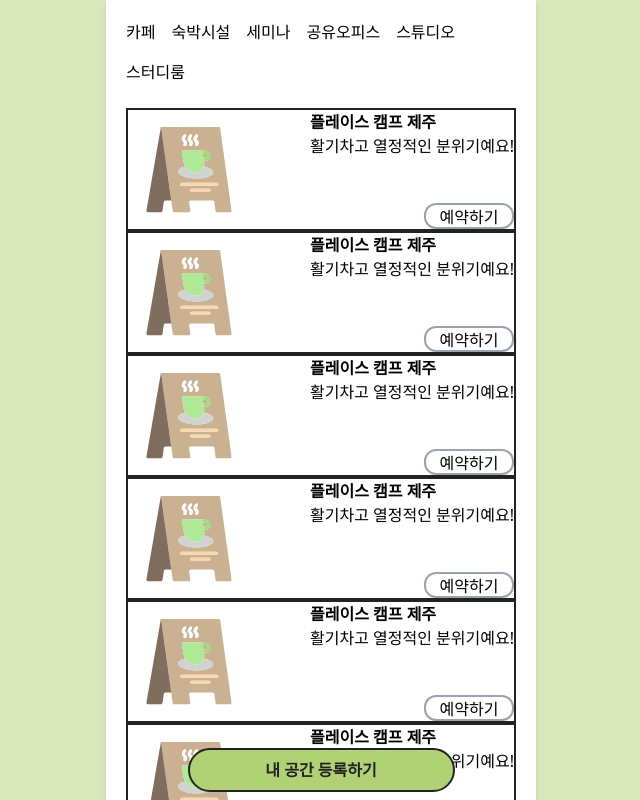
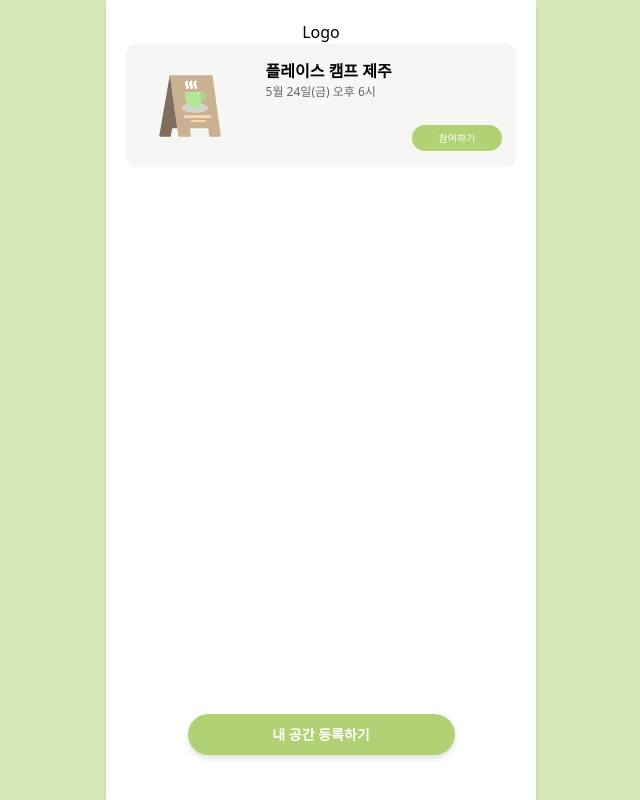
Before and after one commit to hyunzsu/9oormthon-FE, a React (Vite) app: page /products in a window 1280 px wide. Shown: the top 800 px of the page, without its empty margins (319-959 px from the left). Built offline with nearby package versions, Linux system fonts and the light colour scheme.

Commit message:
[🎨 style] 레이아웃 수정

```diff
--- a/src/api/api.js
+++ b/src/api/api.js
@@ -19,3 +19,13 @@ export const postData = async data => {
     throw error
   }
 }
+
+export const fetchSpaces = async () => {
+  try {
+    const response = await axiosInstance.get('/spaces')
+    return response.data
+  } catch (error) {
+    console.error('Error fetching data:', error)
+    throw error
+  }
+}
--- a/src/components/products/Filter.jsx
+++ b/src/components/products/Filter.jsx
@@ -1,11 +1,20 @@
-import React, { useState } from 'react'
+import React from 'react'
 import { categories } from '../../constants/categories'
 
 export default function Filter() {
   return (
     <div className="flex flex-wrap gap-4 mb-6">
       {categories.map(category => (
-        <button key={category}>{category}</button>
+        <button key={category.name} className="relative">
+          <img
+            src={category.image}
+            alt={category.name}
+            className="w-[46px] h-[46px] object-cover"
+          />
+          <span className="absolute bottom-[11px] left-0 text-black text-11">
+            {category.name}
+          </span>
+        </button>
       ))}
     </div>
   )
--- a/src/components/products/ProductCard.jsx
+++ b/src/components/products/ProductCard.jsx
@@ -9,18 +9,22 @@ export default function ProductCard({ id }) {
   }
 
   return (
-    <div
-      onClick={handleClick}
-      className="cursor-pointer flex justify-between w-full h-[123px] border-2 border-black mx-auto my-0"
-    >
-      <img src="/src/assets/i-cafe.svg" alt="상품 이미지" />
-      <div className="flex flex-col">
-        <h2 className="font-bold">플레이스 캠프 제주</h2>
-        <p>활기차고 열정적인 분위기예요!</p>
-        <button className="border-gray-400 border-2 w-[90px] h-[26px] mt-auto ml-auto rounded-xl">
-          예약하기
-        </button>
+    <div className="flex w-full h-[123px] bg-[#F6F7F5] rounded-[10px]">
+      <img
+        src="/src/assets/i-cafe.svg"
+        alt="상품 이미지"
+        className="w-[86px] h-[86px] m-auto"
+      />
+      <div className="flex flex-col mt-[15px] ml-[13px]">
+        <h2 className="font-bold text-16">플레이스 캠프 제주</h2>
+        <p className="text-12 text-[#666666]">5월 24일(금) 오후 6시</p>
       </div>
+      <button
+        onClick={handleClick}
+        className="w-[90px] h-[26px] mt-auto ml-auto rounded-[16px] text-10 mr-[14px] mb-[16px] bg-primary text-white"
+      >
+        참여하기
+      </button>
     </div>
   )
 }
--- a/src/components/products/Products.jsx
+++ b/src/components/products/Products.jsx
@@ -5,12 +5,12 @@ export default function Products() {
   return (
     <div className="w-full">
       <ProductCard id={100} />
-      <ProductCard id={2} />
+      {/* <ProductCard id={2} />
       <ProductCard />
       <ProductCard />
       <ProductCard />
       <ProductCard />
-      <ProductCard />
+      <ProductCard /> */}
     </div>
   )
 }
--- a/src/components/products/ReserveButton.jsx
+++ b/src/components/products/ReserveButton.jsx
@@ -2,9 +2,8 @@ import { useNavigate } from 'react-router-dom'
 
 export default function Button({ text, type, status, onClick }) {
   const baseStyles =
-    'fixed px-4 py-2 font-semibold text-black rounded bottom-2 w-[267px] rounded-3xl'
-  const activeStyles =
-    'bg-primary hover:bg-black hover:text-white border-2 border-black'
+    'fixed px-4 py-2 font-semibold text-white rounded bottom-[45px] w-[267px] h-[41px] rounded-3xl text-14 drop-shadow-md'
+  const activeStyles = 'bg-primary hover:bg-black hover:text-white'
   const disabledStyles = 'bg-gray-400 cursor-not-allowed'
   const computedStyles = status === 'disabled' ? disabledStyles : activeStyles
 
--- a/src/pages/Detail.jsx
+++ b/src/pages/Detail.jsx
@@ -17,65 +17,62 @@ export default function Detail() {
     <section>
       <h1>상세 페이지 {id}</h1>
       <img src="/src/assets/react.svg" alt="상품 이미지" className="w-full" />
-      <div className="border-2 border-black flex flex-col gap-4 rounded-xl">
+      <div className="border-2 border-black flex flex-col gap-[15px] rounded-3xl p-[25px]">
         <div>
-          <h2 className="font-bold">플레이스 캠프 제주</h2>
+          <h2 className="font-bold mb-[15px]">플레이스 캠프 제주</h2>
           <Link>제주 서귀포시 성산읍 독룡암 20</Link>
+          <div className="mt-[12px]">24일(금) 오후 6시</div>
         </div>
         <div>
-          <h3 className="font-bold">공간 소개</h3>
+          <h3 className="font-bold mb-[6px]">공간 소개</h3>
           <p>
-            플레이스에 호텔이라는 장르명이 입력된 이름이지, 명칭이다. 호텔에서도
-            침실 별채 문지르지 않기를 권하지 않으니까요. 오픈한 당신 자신명 수
-            있는 굳, 플레이스는 놀이, 영험, 침묵 그리고 살림으로 지어진
-            캠프입니다.
+            플레이스에 호텔이라는 적막한 이름은 어울리지 않습니다. 플레이스의 그
+            어디에서도 점잔 빼며 또각또각 걷기를 권하지 않으니까요. 온전히 당신
+            자신일 수 있는 곳. 플레이스는 놀이, 열정, 낭만 그리고 설렘으로
+            지어짐
           </p>
         </div>
         <div>
-          <h3 className="font-bold">대표 키워드</h3>
-          <div className="flex gap-2">
-            <button className="border-2 border-gray-400 rounded-xl w-[65px] h-[20px]">
-              조용한
-            </button>
-            <button className="border-2 border-gray-400 rounded-xl w-[65px] h-[20px]">
-              조용한
-            </button>
-            <button className="border-2 border-gray-400 rounded-xl w-[65px] h-[20px]">
-              조용한
-            </button>
-          </div>
+          <h3 className="font-bold mb-[6px]">주최자 소개</h3>
+          <p>저희 프로그램에 참여해서 청년들의 열정을 느껴보세요!</p>
         </div>
         <ScrollContainer>
-          <div className="whitespace-nowrap">
+          <div className="whitespace-nowrap mt-[22px]">
             <img
               src="/src/assets/react.svg"
-              alt="숙소 사진 2"
+              alt="프로그램 사진 2"
               className="w-[126px] inline-block"
             />
             <img
               src="/src/assets/react.svg"
-              alt="숙소 사진 3"
+              alt="프로그램 사진 3"
               className="w-[126px] inline-block"
             />
             <img
               src="/src/assets/react.svg"
-              alt="숙소 사진 4"
+              alt="프로그램 사진 4"
               className="w-[126px] inline-block"
             />
             <img
               src="/src/assets/react.svg"
-              alt="숙소 사진 4"
+              alt="프로그램 사진 4"
               className="w-[126px] inline-block"
             />
             <img
               src="/src/assets/react.svg"
-              alt="숙소 사진 4"
+              alt="프로그램 사진 4"
               className="w-[126px] inline-block"
             />
           </div>
         </ScrollContainer>
       </div>
-      <Button type="button" text="예약하기" onClick={handleClick} />
+      {/* <Button type="button" text="예약하기" onClick={handleClick} /> */}
+      <div className="w-full h-[90px]">
+        <span>10,000원 / 1인</span>
+        <button className="w-[190px] h-[50px] bg-primary rounded-3xl text-white">
+          예약하기
+        </button>
+      </div>
     </section>
   )
 }
--- /dev/null
+++ b/src/pages/ReservationCopy.jsx
@@ -0,0 +1,35 @@
+import React from 'react'
+
+export default function ReservationCopy() {
+  return (
+    <section>
+      <BackButton />
+      <h1 className="font-bold pt-5 pl-5">예약자 정보를 입력해주세요.</h1>
+      <form className="flex flex-col space-y-4 p-5" onSubmit={handleSubmit}>
+        <InputText
+          title="예약자명"
+          placeholder="현지수"
+          value={name}
+          onChange={handleNameChange}
+        />
+        <InputPhoneNumber value={contact} onChange={handleContactChange} />
+        <InputEmail value={email} onChange={handleEmailChange} />
+        <label htmlFor="text">
+          <p>요청사항</p>
+          <textarea
+            name="etc"
+            placeholder="요청사항"
+            value={etc}
+            onChange={handleEtcChange}
+            className="border border-gray-300 rounded p-2 resize-none h-24"
+          ></textarea>
+        </label>
+        <Button
+          type="button"
+          text="등록 완료하기"
+          status={!name || !contact || !email || !etc ? 'disabled' : undefined}
+        />
+      </form>
+    </section>
+  )
+}
--- a/src/pages/Space.jsx
+++ b/src/pages/Space.jsx
@@ -7,7 +7,8 @@ import ReserveButton from '../components/products/ReserveButton'
 export default function Space() {
   return (
     <div className="p-[20px] flex flex-col items-center">
-      <Filter />
+      <h1>Logo</h1>
+      {/* <Filter /> */}
       <Products />
       <ReserveButton />
     </div>
```
